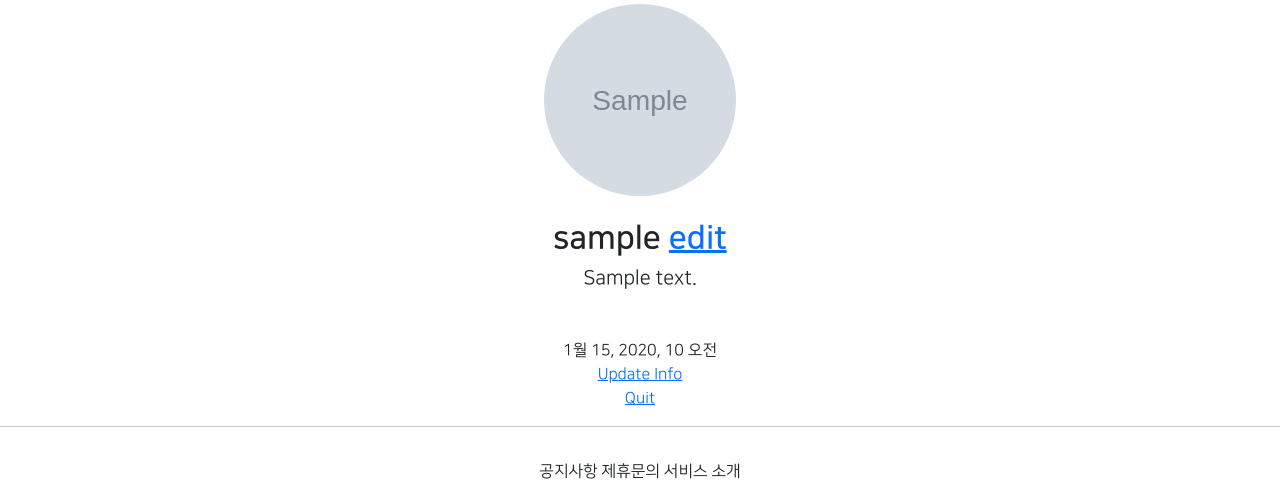
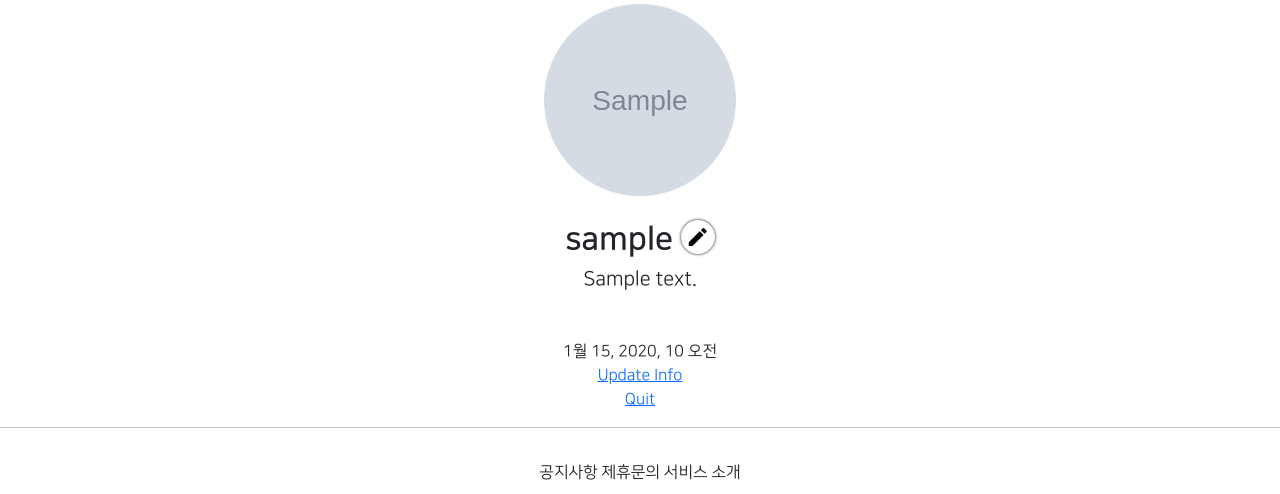
Before and after one commit to YuseonChoi/gis1, a Django app: page /accounts/detail/1 in a window 1280 px wide. Shown: the part 237-731 px from the top of the page. Run offline with Django 3.2, Linux system fonts and the light colour scheme; a user stored in the database is signed in; tables that the repository leaves empty hold one stand-in row (values such as "Sample post"); grey boxes marked "Sample" are stand-in pictures; parts of the project's set-up code (start-up, migrations or seed data) failed here and were passed over; some libraries are stand-ins or nearby versions.

Commit message:
7/29 class1 commit 1

```diff
--- a/accountapp/templates/accountapp/detail.html
+++ b/accountapp/templates/accountapp/detail.html
@@ -11,7 +11,8 @@
                 <h2 class="NNS_B">
                     {{ target_user.profile.nickname }}
                         {% if user == target_user %}
-                            <a href="{% url 'profileapp:update' pk=target_user.profile.pk %}">
+                            <a href="{% url 'profileapp:update' pk=target_user.profile.pk %}"
+                               class="material-icons round_button">
                                 edit
                             </a>
                         {% endif %}
--- a/static/base.css
+++ b/static/base.css
@@ -31,3 +31,15 @@
 .NNS_B {
     font-family: 'NanumSquareB', cursive;
 }
+
+.round_button {
+    color: black;
+    text-decoration: none;
+    box-shadow: 0 0 3px black;
+    border-radius: 20rem;
+    padding: 0.3rem;
+}
+
+.round_button:hover {
+    color: dimgrey;
+}
--- a/templates/head.html
+++ b/templates/head.html
@@ -16,6 +16,11 @@
 
     {# DEFAULT CSS LINKS #}
     <link rel="stylesheet" type="text/css" href="{% static 'base.css' %}">
+
+    {# MATERIAL ICONS LINK #}
+    <link href="https://fonts.googleapis.com/css2?family=Material+Icons"
+      rel="stylesheet">
+
 
     <style>
         @font-face {
```
